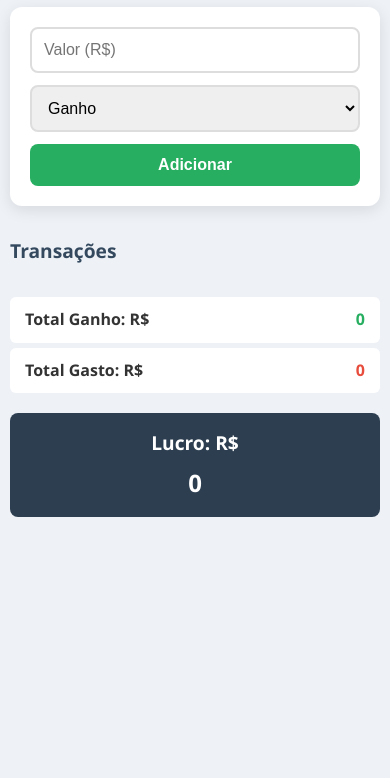
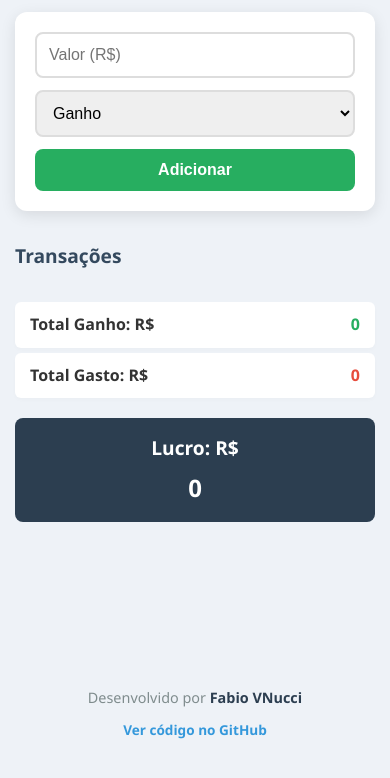
Before and after one commit to fabiovnucci/controle-financeiro, a plain HTML site: page index.html in a window 390 px wide. Shown: the part 66-844 px from the top of the page. Drawn offline with Linux system fonts and the light colour scheme.

Commit message:
feat: adicionado rodape com creditos e ajuste de layout no CSS

```diff
--- a/index.html
+++ b/index.html
@@ -28,6 +28,15 @@
   <h3>Total Gasto: R$ <span id="totalGasto">0</span></h3>
   <h2>Lucro: R$ <span id="lucro">0</span></h2>
 
+  <footer class="main-footer">
+    <p>Desenvolvido por <strong>Fabio VNucci</strong></p>
+    <div class="footer-links">
+        <a href="https://github.com/fabiovnucci/controle-financeiro" target="_blank">
+            Ver código no GitHub
+        </a>
+    </div>
+</footer>
+
   <script src="script.js"></script>
 </body>
 </html>
--- a/style.css
+++ b/style.css
@@ -11,9 +11,10 @@ body {
     color: #333;
     display: flex;
     flex-direction: column;
-  align-items: center;
+    align-items: center; /* Centraliza tudo horizontalmente */
     padding: 20px;
     line-height: 1.6;
+    min-height: 100vh; /* Garante que o corpo ocupe a altura toda */
 }
 
 /* ===== TÍTULO PRINCIPAL ===== */
@@ -23,10 +24,12 @@ h1 {
     text-transform: uppercase;
     font-size: 1.5rem;
     letter-spacing: 1px;
+    text-align: center;
 }
 
-/* ===== ÁREA DE INPUTS (DIV) ===== */
-div {
+/* ===== CONTAINER DE ENTRADA (O CARD BRANCO) ===== */
+/* Ajustei para pegar apenas a div que contém os inputs */
+body > div:first-of-type {
     background: #fff;
     padding: 20px;
     border-radius: 12px;
@@ -75,13 +78,14 @@ button:active {
     transform: scale(0.98);
 }
 
-/* ===== LISTA DE TRANSAÇÕES ===== */
+/* ===== LISTA DE TRANSAÇÕES E TÍTULOS ===== */
 h2 {
     font-size: 1.2rem;
     margin-bottom: 10px;
     color: #34495e;
     width: 100%;
-  max-width: 400px;
+    max-width: 400px; /* Mantém o alinhamento com o card */
+    text-align: left;
 }
 
 ul {
@@ -99,11 +103,8 @@ ul li {
     display: flex;
     justify-content: space-between;
     box-shadow: 0 2px 5px rgba(0,0,0,0.05);
-  border-left: 5px solid #bdc3c7; /* Cor neutra padrão */
+    border-left: 5px solid #bdc3c7;
 }
-
-/* Nota: Como o JS insere o texto bruto no li,
-   o CSS abaixo foca na estrutura geral da lista */
 
 /* ===== ÁREA DE RESUMO (TOTAIS) ===== */
 h3 {
@@ -116,12 +117,13 @@ h3 {
     border-radius: 6px;
     display: flex;
     justify-content: space-between;
+    box-shadow: 0 2px 4px rgba(0,0,0,0.02);
 }
 
 #totalGanho { color: #27ae60; font-weight: bold; }
 #totalGasto { color: #e74c3c; font-weight: bold; }
 
-/* Destaque para o Lucro */
+/* Destaque para o Lucro (último h2) */
 h2:last-of-type {
     background: #2c3e50;
     color: #fff;
@@ -129,6 +131,7 @@ h2:last-of-type {
     text-align: center;
     border-radius: 8px;
     margin-top: 15px;
+    max-width: 400px;
 }
 
 #lucro {
@@ -137,9 +140,45 @@ h2:last-of-type {
     margin-top: 5px;
 }
 
+/* ===== ESTILO DO RODAPÉ (FOOTER) ===== */
+.main-footer {
+    margin-top: auto; /* Empurra o footer para o fim se a página for curta */
+    padding: 40px 20px 20px;
+    text-align: center;
+    width: 100%;
+    max-width: 400px; /* Agora segue a mesma largura dos cards */
+}
+
+.main-footer p {
+    font-size: 0.9rem;
+    color: #7f8c8d;
+    margin-bottom: 8px;
+}
+
+.main-footer strong {
+    color: #2c3e50;
+}
+
+.footer-links a {
+    font-size: 0.85rem;
+    color: #3498db;
+    text-decoration: none;
+    font-weight: 600;
+    transition: color 0.3s;
+}
+
+.footer-links a:hover {
+    color: #2980b9;
+    text-decoration: underline;
+}
+
 /* ===== RESPONSIVIDADE ===== */
-@media (max-width: 400px) {
+@media (max-width: 420px) {
     body {
-    padding: 10px;
+        padding: 15px;
+    }
+
+    body > div:first-of-type, ul, h2, h3, .main-footer {
+        max-width: 100%;
     }
 }
```
Also changed, not shown: 1 other file. Lines whose indentation alone changed are shown as unchanged.
